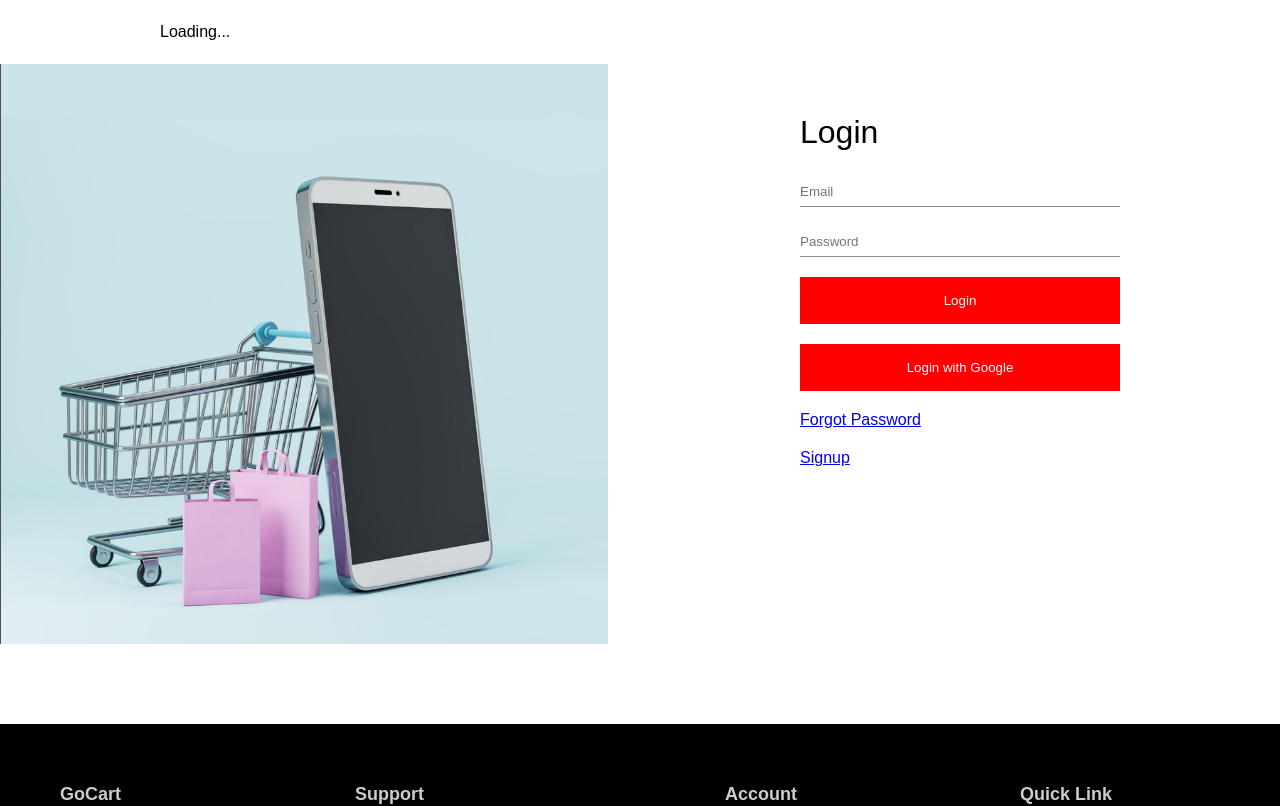
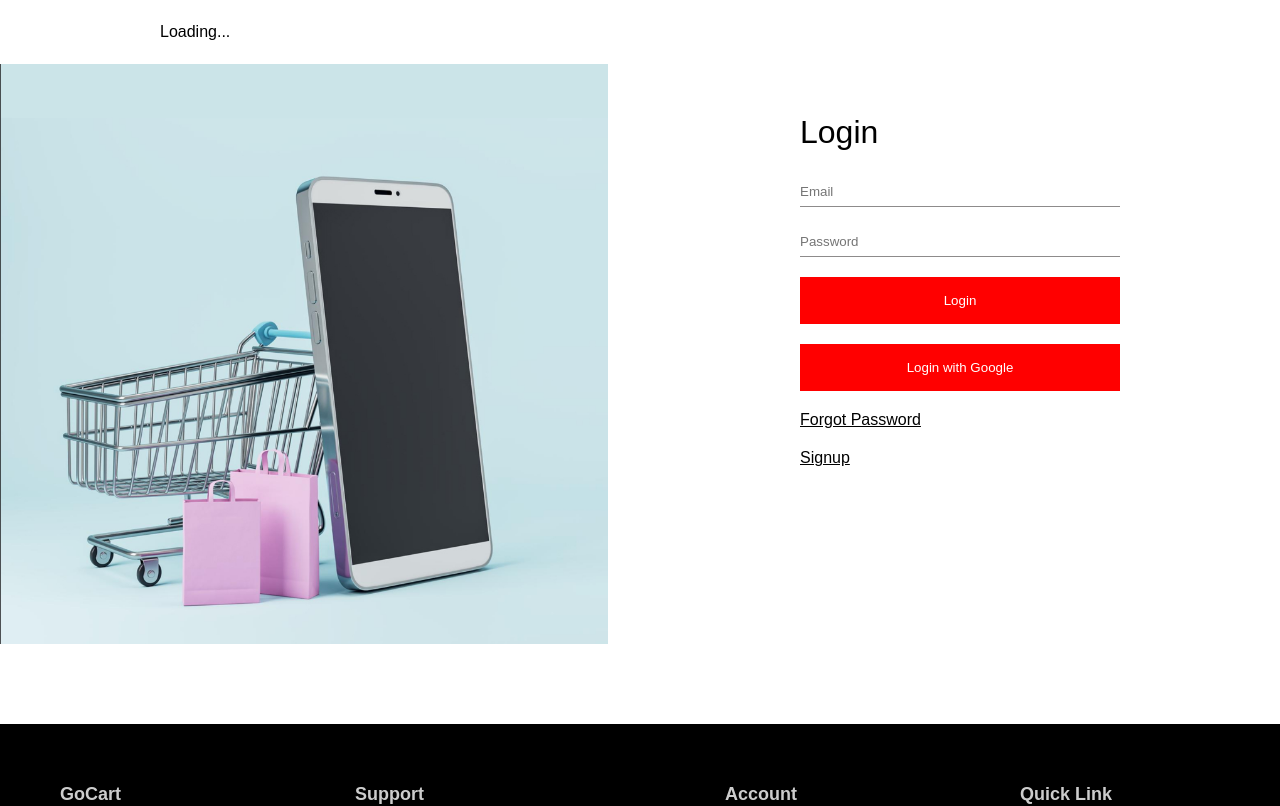
Before and after one commit to AhmadDEV609/full-stack-ecommerce-app, a React (Vite) app in the folder frontend/latest/: page /login in a window 1280 px wide. Shown: the top 806 px of the page. Built offline with nearby package versions, Linux system fonts and the light colour scheme; no server answers.

Commit message:
frontend url fix

```diff
--- a/frontend/latest/src/App.jsx
+++ b/frontend/latest/src/App.jsx
@@ -34,7 +34,7 @@ const App = () => {
           <Route path="/" element={<Home />} />
           <Route path="/login" element={<Login />} />
           <Route path="/signup" element={<Signup />} />
-          <Route path="/reset--mail" element={<Reset />} />
+          <Route path="/reset-mail" element={<Reset />} />
           <Route path="/Contact" element={<Contact />} />
           <Route path="/About" element={<About />} />
 
--- a/frontend/latest/src/pages/Login.jsx
+++ b/frontend/latest/src/pages/Login.jsx
@@ -69,8 +69,8 @@ const Login = () => {
                         Login with Google
                     </button>
 
-                    <Link to="/reset-mail">Forgot Password</Link>
-                    <Link to="/signup">Signup</Link>
+                    <Link style={{ color: 'black' }} to="/reset-mail">Forgot Password</Link>
+                    <Link style={{ color: 'black' }} to="/signup">Signup</Link>
 
                 </form>
             </div>
--- a/frontend/latest/src/pages/Signup.jsx
+++ b/frontend/latest/src/pages/Signup.jsx
@@ -71,7 +71,7 @@ const Signup = () => {
                         Signup with Google
                     </button>
 
-                    <Link to="/login">Login</Link>
+                    <Link style={{ color: 'black' }} to="/login">Login</Link>
 
                 </form>
             </div>
```
